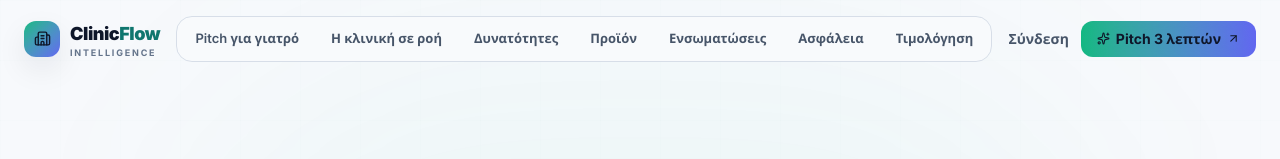
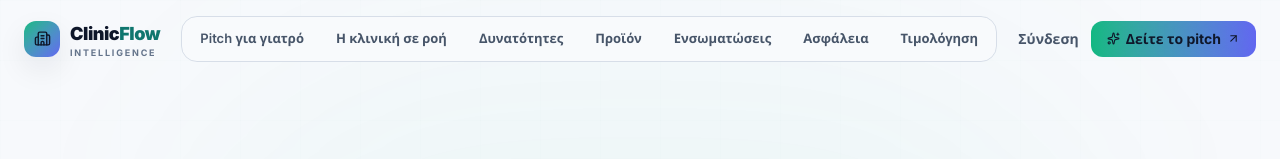
Before and after one commit to mediablink8-star/clinicflowslanding, a React (Vite) app: page / in a window 1280 px wide. Shown: the top 159 px of the page. Built offline with nearby package versions, Linux system fonts and the light colour scheme.

Commit message:
Align navigation CTA with clinic sales pitch

```diff
--- a/src/components/Navbar.jsx
+++ b/src/components/Navbar.jsx
@@ -75,7 +75,7 @@ export default function Navbar() {
             <span className="absolute inset-0 bg-gradient-to-r from-primary to-accent blur-md opacity-40 group-hover:opacity-70 transition-opacity" />
             <span className="relative flex items-center gap-1.5">
               <Sparkles size={13} />
-              Pitch 3 λεπτών
+              Δείτε το pitch
               <ArrowUpRight size={13} className="transition-transform group-hover:translate-x-0.5 group-hover:-translate-y-0.5" />
             </span>
           </a>
@@ -120,7 +120,7 @@ export default function Navbar() {
                 href="https://clinicflows.vercel.app/register"
                 className="rounded-xl bg-gradient-to-r from-primary to-accent px-3 py-2.5 text-center text-sm font-bold text-white shadow-lg"
               >
-                Δείτε το demo
+                Δείτε το pitch
               </a>
             </div>
           </motion.div>
```
